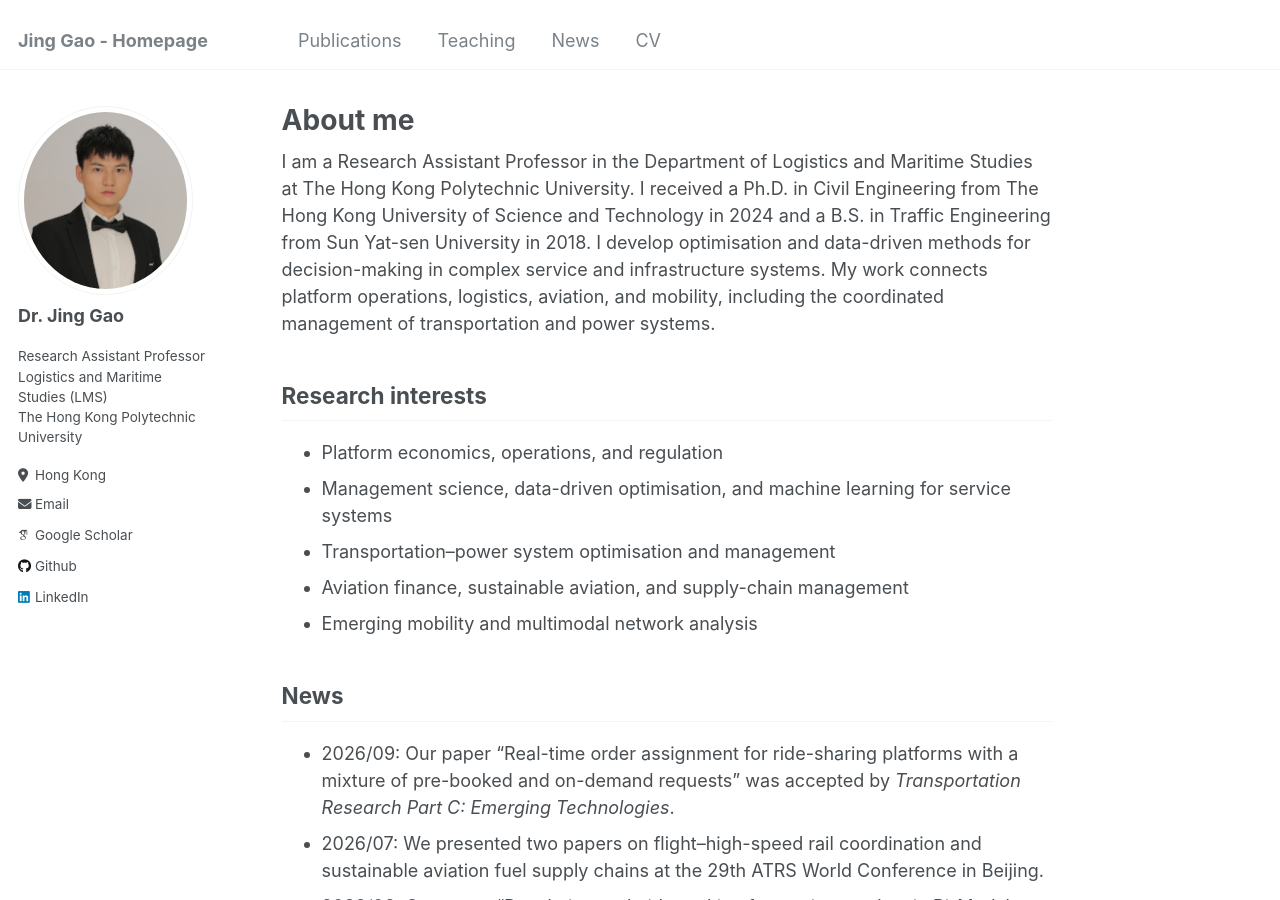
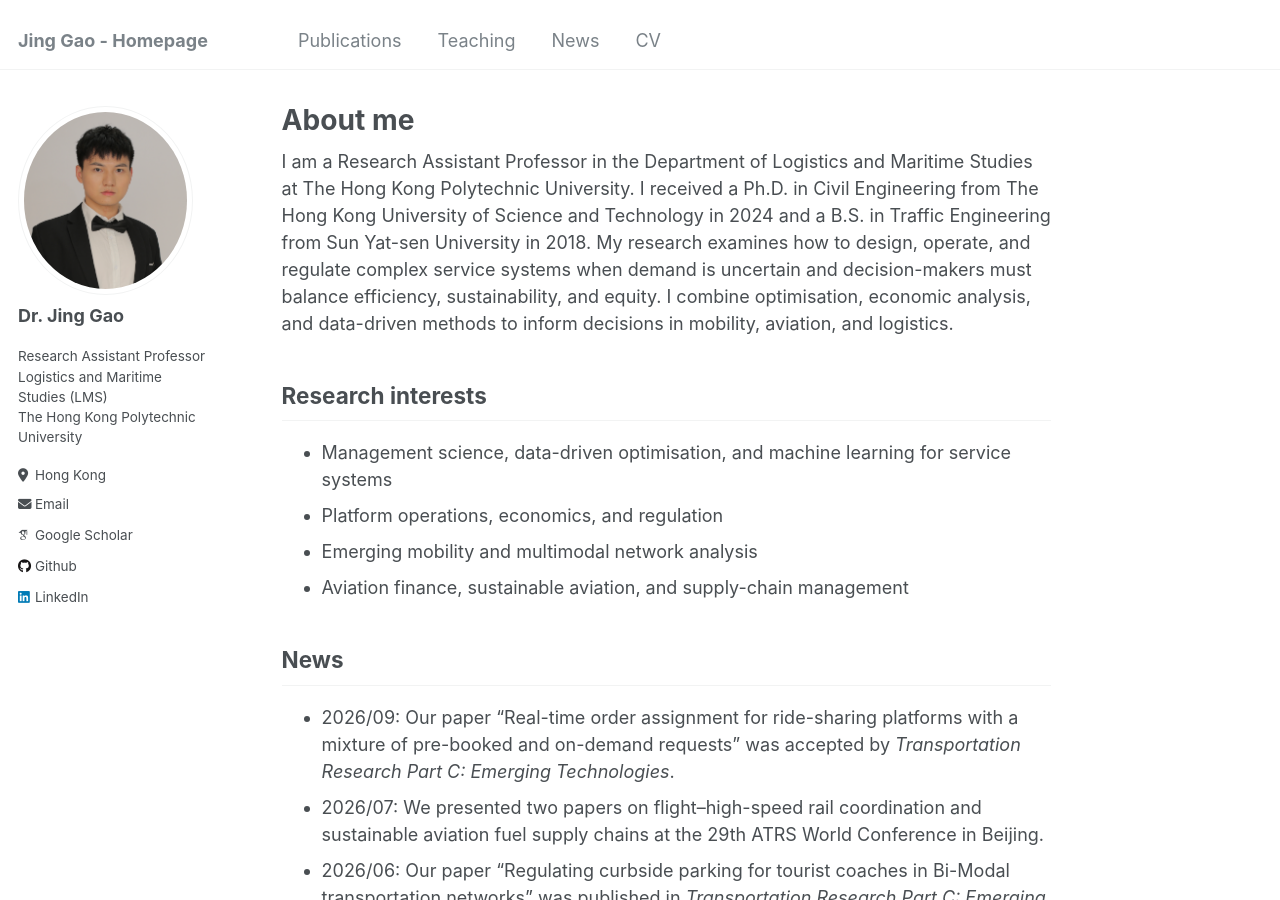
Before and after one commit to jgaoax/jgaoax.github.io, a Jekyll site: the page built from _pages/about.md, in a window 1280 px wide and 900 px high. Built offline with Jekyll 4.4.1, drawn with Linux system fonts in a browser that asks for light colours; some web fonts are replaced.

Commit message:
Refine homepage research overview

```diff
--- a/_pages/about.md
+++ b/_pages/about.md
@@ -7,15 +7,14 @@ redirect_from:
   - /about.html
 ---
 
-I am a Research Assistant Professor in the Department of Logistics and Maritime Studies at The Hong Kong Polytechnic University. I received a Ph.D. in Civil Engineering from The Hong Kong University of Science and Technology in 2024 and a B.S. in Traffic Engineering from Sun Yat-sen University in 2018. I develop optimisation and data-driven methods for decision-making in complex service and infrastructure systems. My work connects platform operations, logistics, aviation, and mobility, including the coordinated management of transportation and power systems.
+I am a Research Assistant Professor in the Department of Logistics and Maritime Studies at The Hong Kong Polytechnic University. I received a Ph.D. in Civil Engineering from The Hong Kong University of Science and Technology in 2024 and a B.S. in Traffic Engineering from Sun Yat-sen University in 2018. My research examines how to design, operate, and regulate complex service systems when demand is uncertain and decision-makers must balance efficiency, sustainability, and equity. I combine optimisation, economic analysis, and data-driven methods to inform decisions in mobility, aviation, and logistics.
 
 ## Research interests
 
-- Platform economics, operations, and regulation
 - Management science, data-driven optimisation, and machine learning for service systems
-- Transportation–power system optimisation and management
+- Platform operations, economics, and regulation
+- Emerging mobility and multimodal network analysis
 - Aviation finance, sustainable aviation, and supply-chain management
-- Emerging mobility and multimodal network analysis
 
 ## News
 
```
